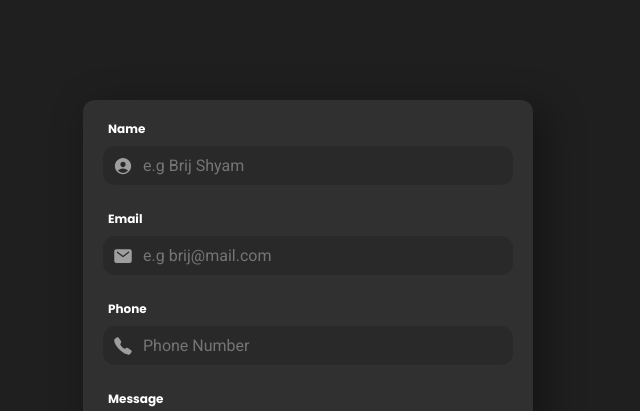
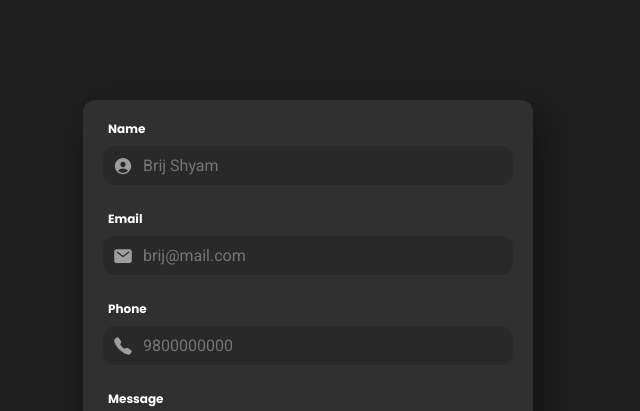
Before and after one commit to brijshyam/portfolio-brijshyam, a plain HTML site: page index.html in a window 1280 px wide. Shown: the part 3671-4082 px from the top of the page, 622-1262 px from the left. Drawn offline with nearby package versions, Linux system fonts and the light colour scheme; a web font is replaced by a local one.

Commit message:
updated email functionality

```diff
--- a/assets/js/script.js
+++ b/assets/js/script.js
@@ -116,6 +116,7 @@ form.addEventListener('submit', (e) => {
     phone_no: data[2][1],
     message: data[3][1]
   }
+  form.reset();
   emailjs.send('service_7miqyun', 'template_90uouai', dataObj).then((res) => {
     alert('Details sent Successfully!!!, Brij will revert soon 😊');
   })
--- a/index.html
+++ b/index.html
@@ -616,14 +616,7 @@
           </ul>
 
         </section>
-
-
-
-
-
-        <!--
-        - #CONTACT
-      -->
+        <!-- - #CONTACT -->
 
         <section class="contact" id="contact" data-aos="fade-right" data-aos-duration="700" data-aos-delay="200">
 
@@ -722,7 +715,7 @@
             <div class="form-wrapper">
               <label for="name" class="form-label">Name</label>
               <div class="input-wrapper">
-                <input type="text" name="name" id="name" required placeholder="e.g Brij Shyam" class="input-field">
+                <input type="text" name="name" id="name" required placeholder="Brij Shyam" class="input-field">
                 <ion-icon name="person-circle"></ion-icon>
               </div>
             </div>
@@ -730,8 +723,7 @@
             <div class="form-wrapper">
               <label for="email" class="form-label">Email</label>
               <div class="input-wrapper">
-                <input type="email" name="email" id="email" required placeholder="e.g brij@mail.com"
-                  class="input-field">
+                <input type="email" name="email" id="email" required placeholder="brij@mail.com" class="input-field">
                 <ion-icon name="mail"></ion-icon>
               </div>
             </div>
@@ -739,7 +731,7 @@
             <div class="form-wrapper">
               <label for="phone" class="form-label">Phone</label>
               <div class="input-wrapper">
-                <input type="tel" name="phone" id="phone" required placeholder="Phone Number" class="input-field">
+                <input type="tel" name="phone" id="phone" required placeholder="9800000000" class="input-field">
                 <ion-icon name="call"></ion-icon>
               </div>
             </div>
```
